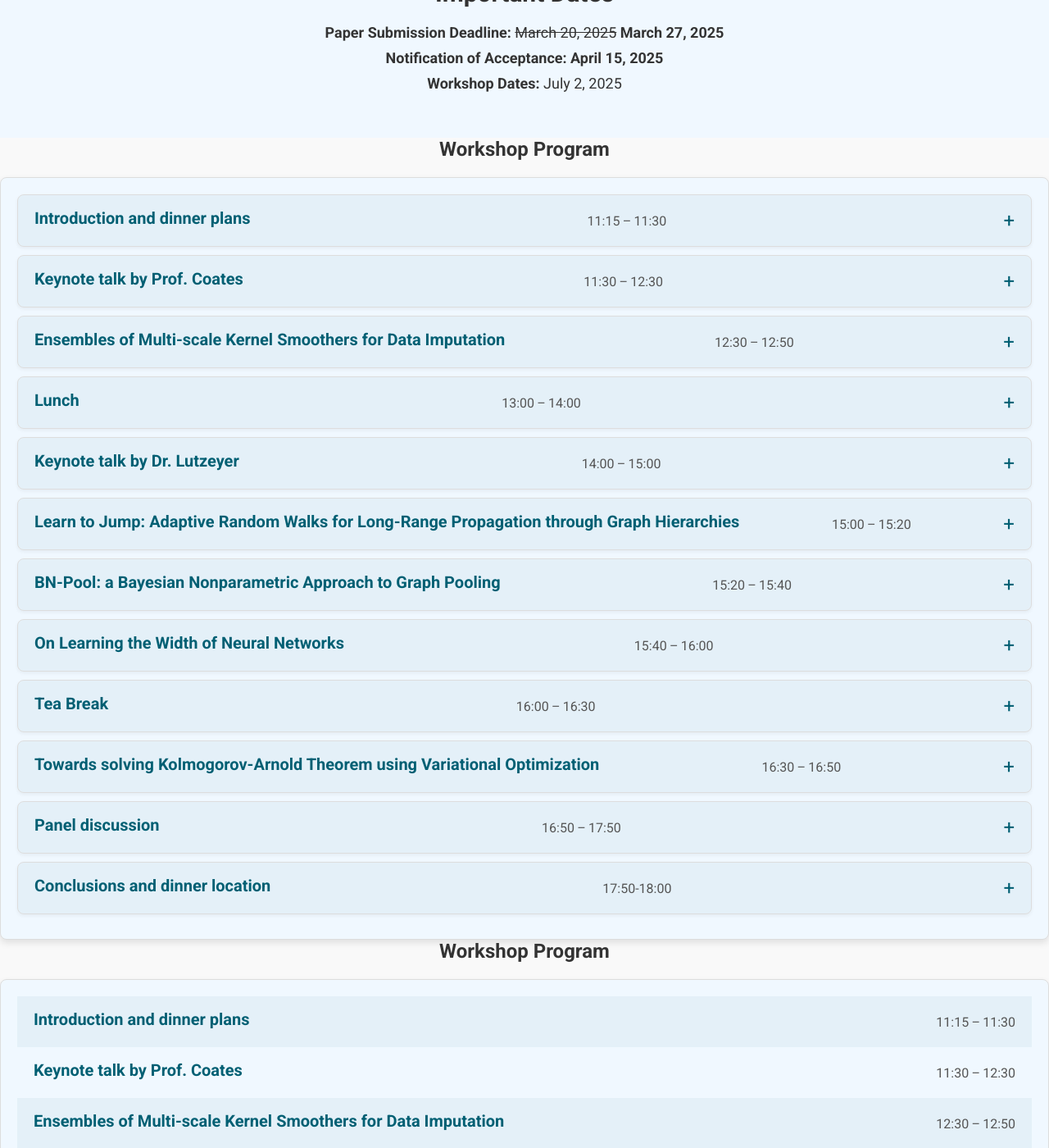
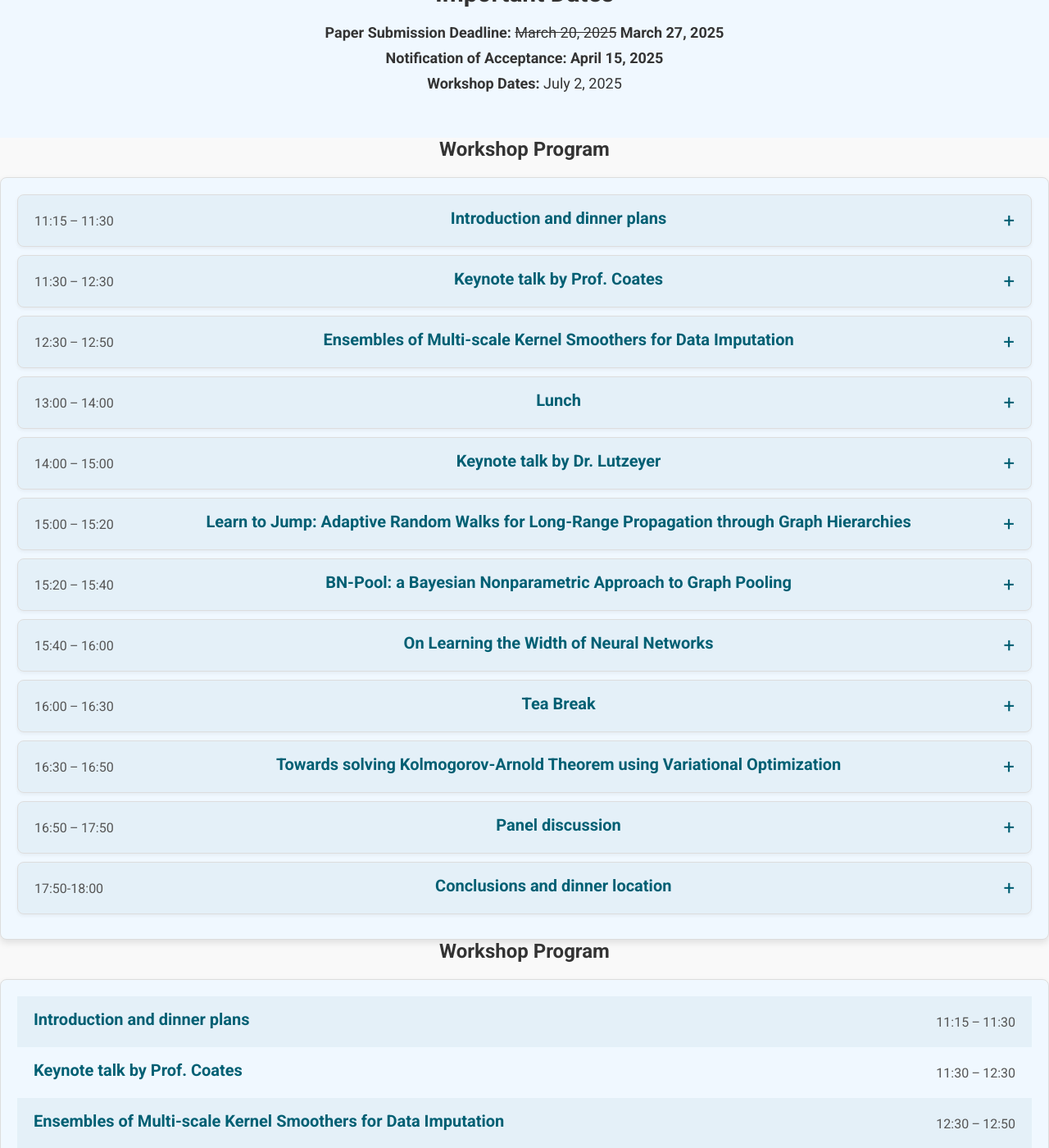
Before and after one commit to combayns2025/combayns2025.github.io, a Jekyll site: the page built from index.md, in a window 1280 px wide and 1400 px high, scrolled down 575 px. Shown: the whole window at 82% size. Built offline with Jekyll 4.4.1, drawn with Linux system fonts in a browser that asks for light colours.

Commit message:
Update index.md

```diff
--- a/index.md
+++ b/index.md
@@ -29,8 +29,8 @@ title: Home
       <details>
         <summary>
           <div class="schedule-item">
+            <p class="time"><span class="icon-clock"></span>11:15 – 11:30</p>
             <p class="title">Introduction and dinner plans</p>
-            <p class="time">11:15 – 11:30</p>
           </div>
         </summary>
         <div class="schedule-details">
@@ -38,11 +38,12 @@ title: Home
           <p><a href="#" download>Download relevant info</a></p>
         </div>
       </details>
+
       <details>
         <summary>
           <div class="schedule-item">
+            <p class="time"><span class="icon-clock"></span>11:30 – 12:30</p>
             <p class="title">Keynote talk by Prof. Coates</p>
-            <p class="time">11:30 – 12:30</p>
           </div>
         </summary>
         <div class="schedule-details">
@@ -51,11 +52,12 @@ title: Home
           <p><a href="#" download>Download Keynote Abstract (PDF)</a></p>
         </div>
       </details>
+
       <details>
         <summary>
           <div class="schedule-item">
+            <p class="time"><span class="icon-clock"></span>12:30 – 12:50</p>
             <p class="title">Ensembles of Multi-scale Kernel Smoothers for Data Imputation</p>
-            <p class="time">12:30 – 12:50</p>
           </div>
         </summary>
         <div class="schedule-details">
@@ -63,22 +65,24 @@ title: Home
           <p><a href="#" download>Download Paper (PDF)</a></p>
         </div>
       </details>
+
       <details>
         <summary>
           <div class="schedule-item">
+            <p class="time"><span class="icon-clock"></span>13:00 – 14:00</p>
             <p class="title">Lunch</p>
-            <p class="time">13:00 – 14:00</p>
           </div>
         </summary>
         <div class="schedule-details">
           <p>Details about lunch arrangements.</p>
         </div>
       </details>
+
       <details>
         <summary>
           <div class="schedule-item">
+            <p class="time"><span class="icon-clock"></span>14:00 – 15:00</p>
             <p class="title">Keynote talk by Dr. Lutzeyer</p>
-            <p class="time">14:00 – 15:00</p>
           </div>
         </summary>
         <div class="schedule-details">
@@ -87,11 +91,12 @@ title: Home
           <p><a href="#" download>Download Keynote Abstract (PDF)</a></p>
         </div>
       </details>
+
       <details>
         <summary>
           <div class="schedule-item">
+            <p class="time"><span class="icon-clock"></span>15:00 – 15:20</p>
             <p class="title">Learn to Jump: Adaptive Random Walks for Long-Range Propagation through Graph Hierarchies</p>
-            <p class="time">15:00 – 15:20</p>
           </div>
         </summary>
         <div class="schedule-details">
@@ -99,11 +104,12 @@ title: Home
           <p><a href="#" download>Download Paper (PDF)</a></p>
         </div>
       </details>
+
       <details>
         <summary>
           <div class="schedule-item">
+            <p class="time"><span class="icon-clock"></span>15:20 – 15:40</p>
             <p class="title">BN-Pool: a Bayesian Nonparametric Approach to Graph Pooling</p>
-            <p class="time">15:20 – 15:40</p>
           </div>
         </summary>
         <div class="schedule-details">
@@ -111,11 +117,12 @@ title: Home
           <p><a href="#" download>Download Paper (PDF)</a></p>
         </div>
       </details>
+
       <details>
         <summary>
           <div class="schedule-item">
+            <p class="time"><span class="icon-clock"></span>15:40 – 16:00</p>
             <p class="title">On Learning the Width of Neural Networks</p>
-            <p class="time">15:40 – 16:00</p>
           </div>
         </summary>
         <div class="schedule-details">
@@ -123,22 +130,24 @@ title: Home
           <p><a href="#" download>Download Paper (PDF)</a></p>
         </div>
       </details>
+
       <details>
         <summary>
           <div class="schedule-item">
+            <p class="time"><span class="icon-clock"></span>16:00 – 16:30</p>
             <p class="title">Tea Break</p>
-            <p class="time">16:00 – 16:30</p>
           </div>
         </summary>
         <div class="schedule-details">
           <p>Enjoy a refreshing tea break.</p>
         </div>
       </details>
+
       <details>
         <summary>
           <div class="schedule-item">
+            <p class="time"><span class="icon-clock"></span>16:30 – 16:50</p>
             <p class="title">Towards solving Kolmogorov-Arnold Theorem using Variational Optimization</p>
-            <p class="time">16:30 – 16:50</p>
           </div>
         </summary>
         <div class="schedule-details">
@@ -146,11 +155,12 @@ title: Home
           <p><a href="#" download>Download Paper (PDF)</a></p>
         </div>
       </details>
+
       <details>
         <summary>
           <div class="schedule-item">
+            <p class="time"><span class="icon-clock"></span>16:50 – 17:50</p>
             <p class="title">Panel discussion</p>
-            <p class="time">16:50 – 17:50</p>
           </div>
         </summary>
         <div class="schedule-details">
@@ -158,11 +168,12 @@ title: Home
           <p><a href="#" download>Download Panel Details</a></p>
         </div>
       </details>
+
       <details>
         <summary>
           <div class="schedule-item">
+            <p class="time"><span class="icon-clock"></span>17:50-18:00</p>
             <p class="title">Conclusions and dinner location</p>
-            <p class="time">17:50-18:00</p>
           </div>
         </summary>
         <div class="schedule-details">
```
